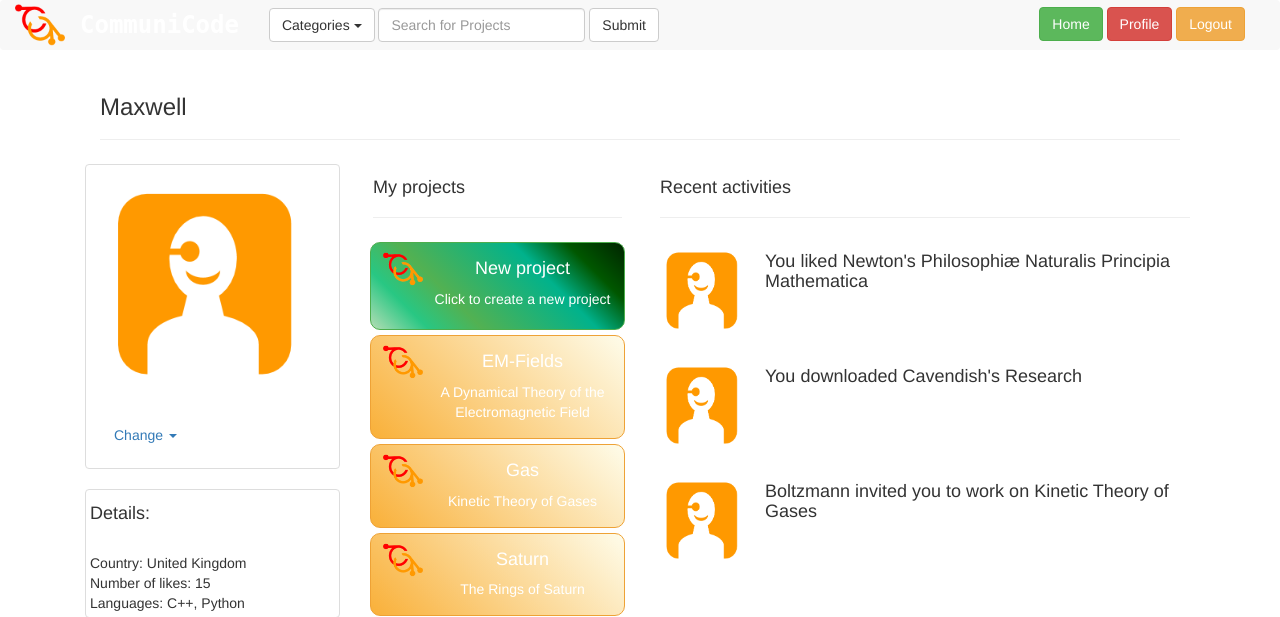
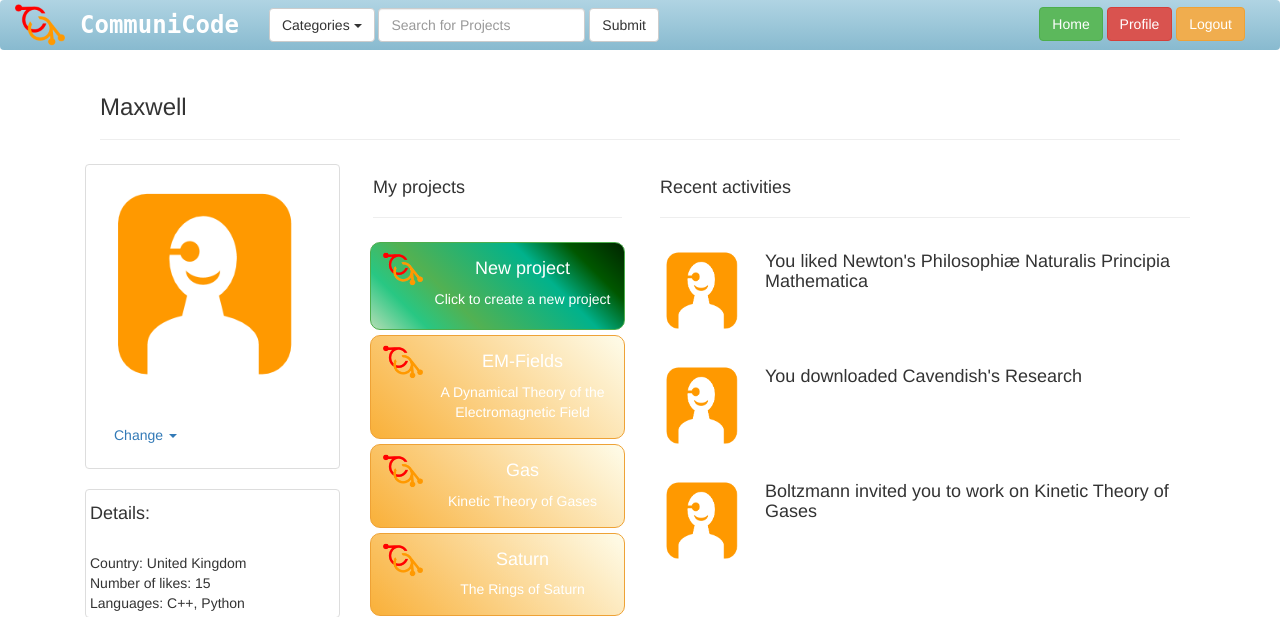
Before and after one commit to FrejaThoresen/CommuniCode, a Django app: template templates/profilpage.html in a window 1280 px wide. Shown: the top 617 px of the page. Run offline with Django 3.2, Linux system fonts and the light colour scheme; the template is opened without the code that fills it, so the values that code supplies are empty; some libraries are stand-ins or nearby versions.

Commit message:
new gradient

```diff
--- a/static/css/gardient.css
+++ b/static/css/gardient.css
@@ -63,3 +63,17 @@ filter: progid:DXImageTransform.Microsoft.gradient( startColorstr='#4c4c4c', end
 
 
 }
+
+.prettygardient{
+/* Permalink - use to edit and share this gradient: http://colorzilla.com/gradient-editor/#b0d4e3+0,88bacf+100;Grey+3D+%233 */
+background: #b0d4e3; /* Old browsers */
+background: -moz-linear-gradient(top, #b0d4e3 0%, #88bacf 100%); /* FF3.6+ */
+background: -webkit-gradient(linear, left top, left bottom, color-stop(0%,#b0d4e3), color-stop(100%,#88bacf)); /* Chrome,Safari4+ */
+background: -webkit-linear-gradient(top, #b0d4e3 0%,#88bacf 100%); /* Chrome10+,Safari5.1+ */
+background: -o-linear-gradient(top, #b0d4e3 0%,#88bacf 100%); /* Opera 11.10+ */
+background: -ms-linear-gradient(top, #b0d4e3 0%,#88bacf 100%); /* IE10+ */
+background: linear-gradient(to bottom, #b0d4e3 0%,#88bacf 100%); /* W3C */
+filter: progid:DXImageTransform.Microsoft.gradient( startColorstr='#b0d4e3', endColorstr='#88bacf',GradientType=0 ); /* IE6-9 */
+
+
+}
```
